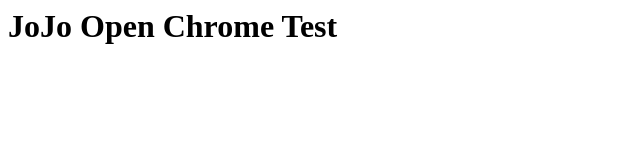
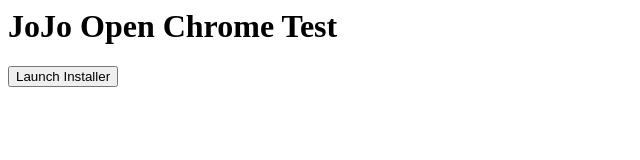
Before and after one commit to zhaozhouyang/clickOpenChrome, a plain HTML site: page index.html in a window 1280 px wide. Shown: the whole page, without its empty margins (0-640 px from the left). Drawn offline with Linux system fonts and the light colour scheme.

Commit message:
add bat file

```diff
--- a/index.html
+++ b/index.html
@@ -1,5 +1,7 @@
 <html>
 <body>
   <h1>JoJo Open Chrome Test</h1>
+
+  <input type="button" value="Launch Installer" onclick="window.open('./openChrome.bat')" />
 </body>
 </html>
```
Also changed, not shown: 1 other file.
